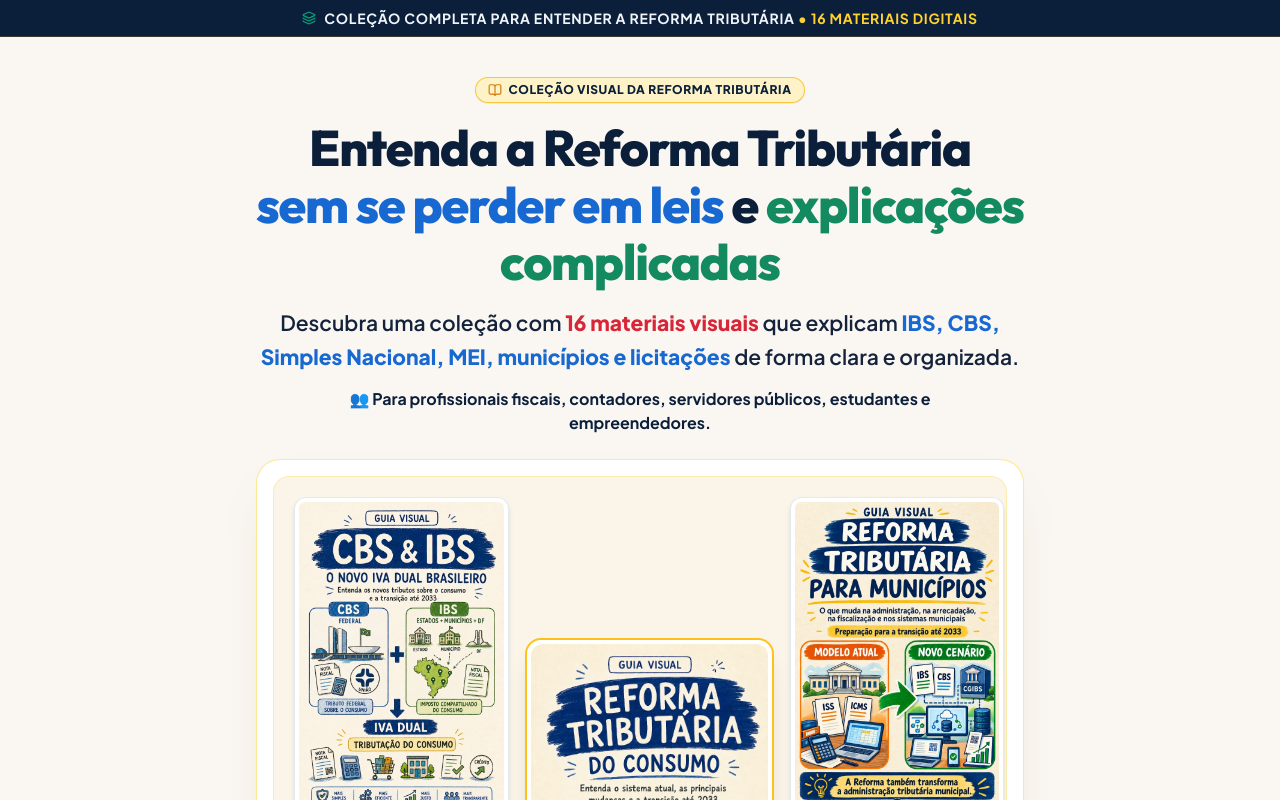
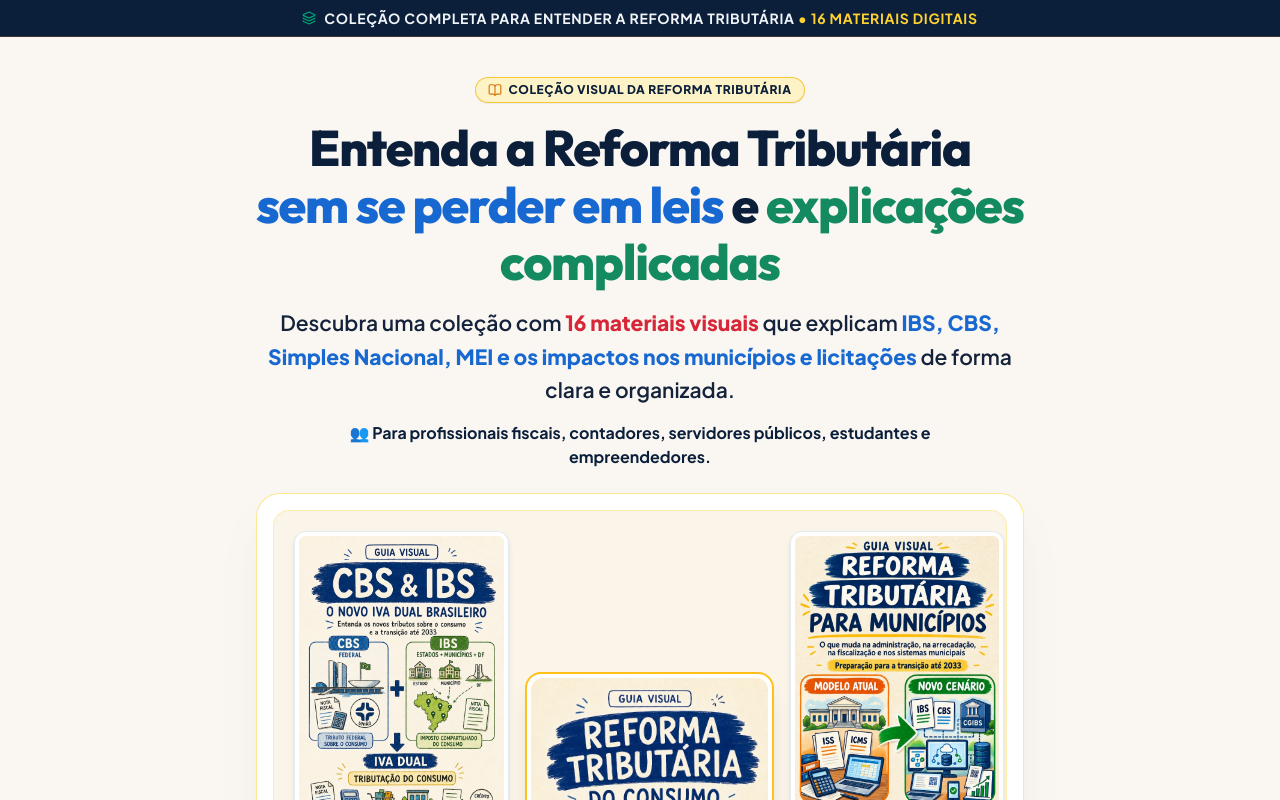
Before and after one commit to henriquecarreto/REFORMA-TRIBUTARIA, a React (Vite) app: page / in a window 1280 px wide. Shown: the top 800 px of the page. Built offline with nearby package versions, Linux system fonts and the light colour scheme.

Commit message:
fix: atualizacao da redacao do subtitulo para e os impactos nos municipios e licitacoes

```diff
--- a/src/components/HeroSection.tsx
+++ b/src/components/HeroSection.tsx
@@ -34,7 +34,7 @@ export const HeroSection: React.FC = () => {
 
         {/* 3. SUBTÍTULO OTIMIZADO */}
         <p className="text-[17px] min-[375px]:text-[18px] sm:text-[20px] lg:text-[21px] text-[#14233B] leading-[1.6] mb-3.5 font-semibold max-w-3xl text-center">
-          Descubra uma coleção com <strong className="text-[#D72638] font-black">16 materiais visuais</strong> que explicam <strong className="text-[#1769D1] font-extrabold">IBS, CBS, Simples Nacional, MEI, municípios e licitações</strong> de forma clara e organizada.
+          Descubra uma coleção com <strong className="text-[#D72638] font-black">16 materiais visuais</strong> que explicam <strong className="text-[#1769D1] font-extrabold">IBS, CBS, Simples Nacional, MEI e os impactos nos municípios e licitações</strong> de forma clara e organizada.
         </p>
 
         {/* PÚBLICO ALVO EM TEXTO PRETO (#0B1F3A) COM EMOJI 👥 */}
```
